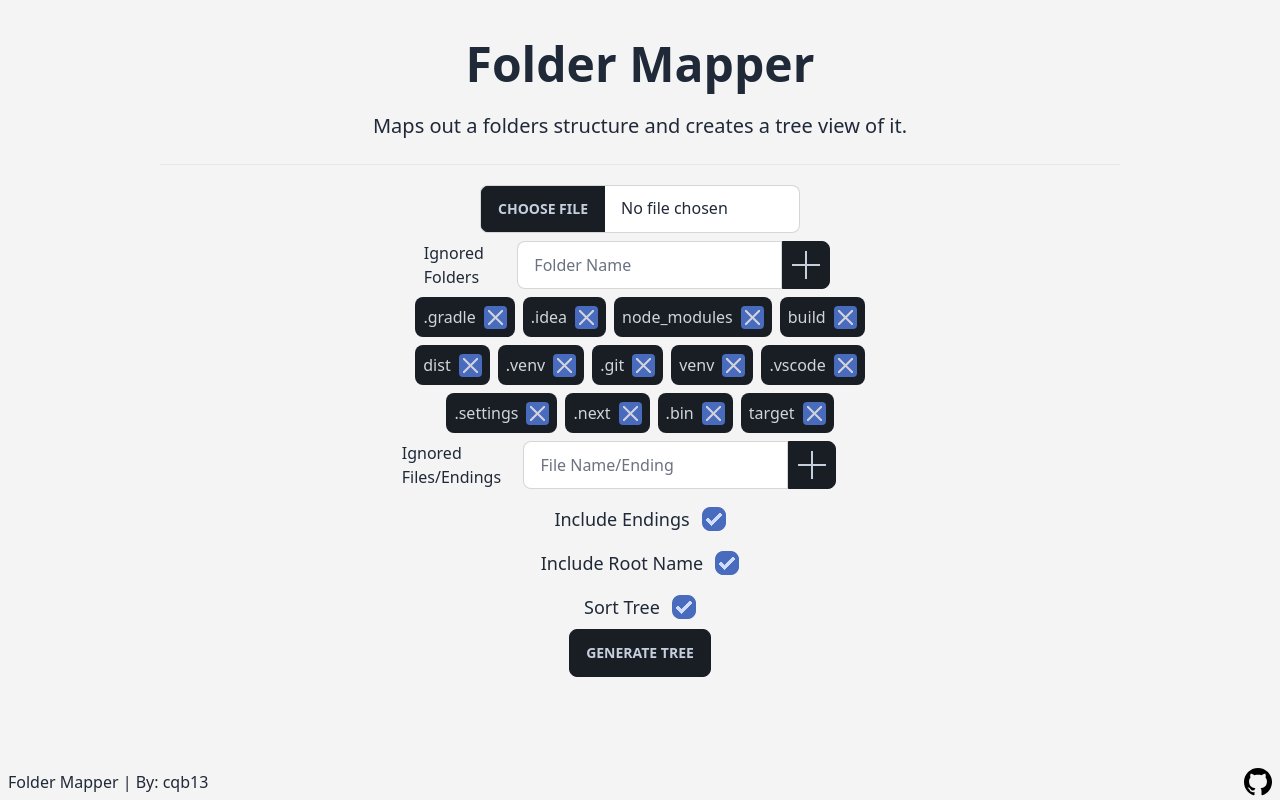
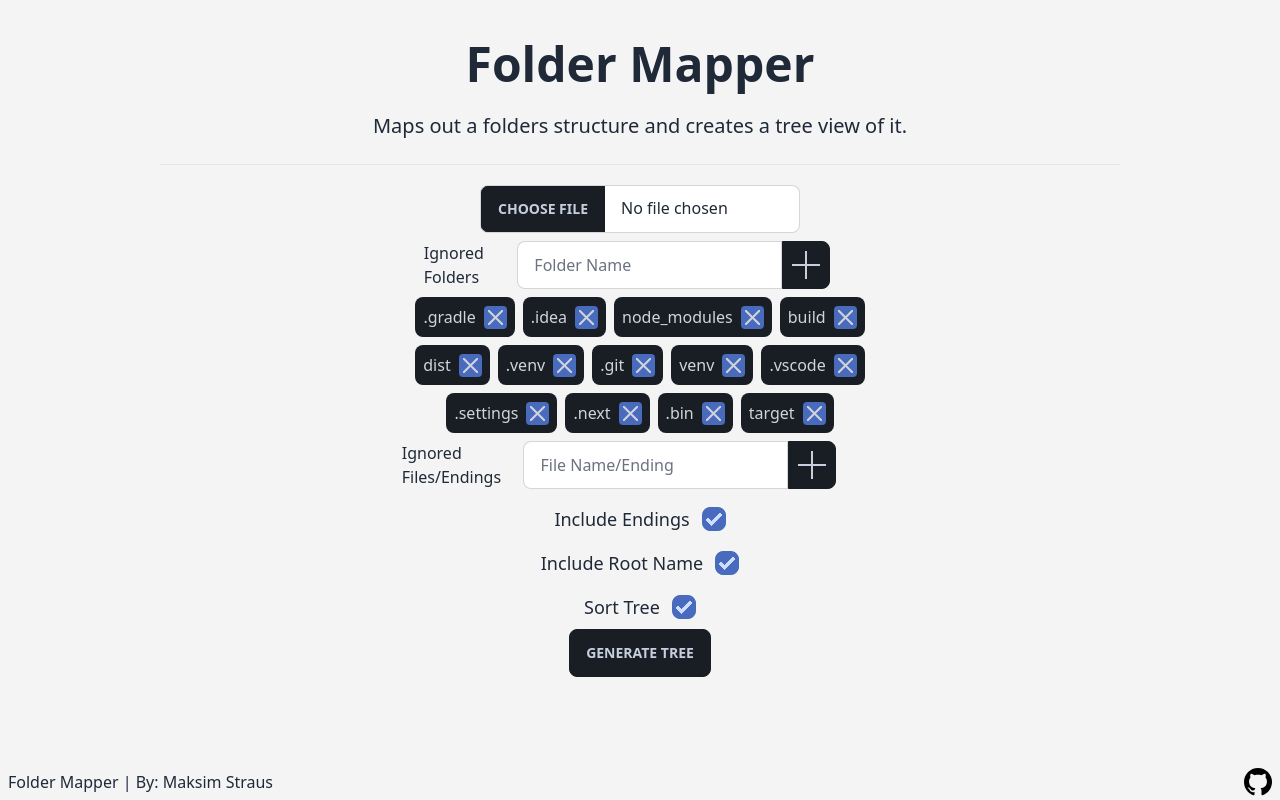
Before and after one commit to cqb13/folder-mapper, a Vue app: page / in a window 1280 px wide. Built offline with nearby package versions, Linux system fonts and the light colour scheme; what prettier-plugin-tailwindcss would draw is missing.

Commit message:
fotter update

```diff
--- a/src/App.vue
+++ b/src/App.vue
@@ -178,7 +178,7 @@ export default {
       </article>
     </main>
     <footer class="flex shrink-0 items-center justify-between px-2 py-1">
-      <p>Folder Mapper | By: cqb13</p>
+      <a href="https://cqb13.dev" target="_blank">Folder Mapper | By: Maksim Straus</a>
       <a href="https://github.com/cqb13/folder-mapper">
         <img src="./assets/github.svg" class="h-7 w-7" alt="github" />
       </a>
```
